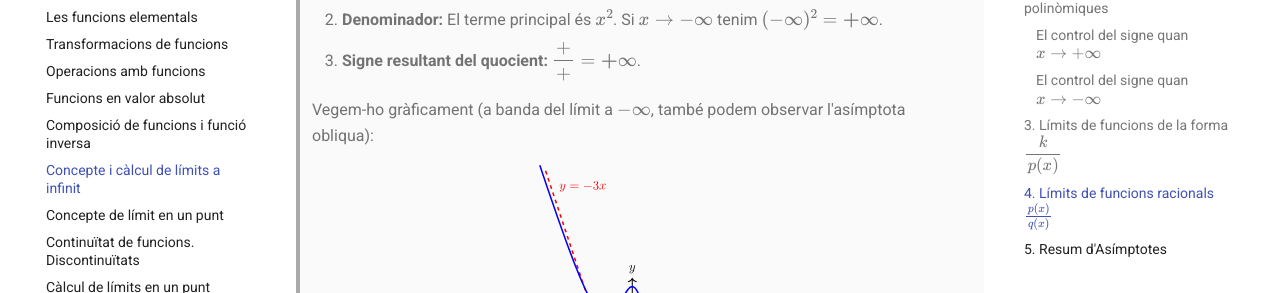
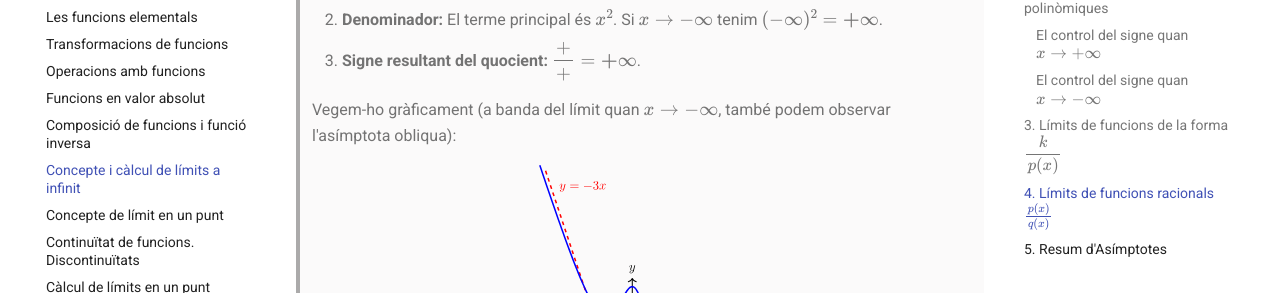
Before and after one commit to irazuzta/MatematiquesBat, an MkDocs documentation site: the page built from docs/analisi/08_limits_infinit.md, in a window 1280 px wide and 900 px high, scrolled down 7973 px. Shown: the part 163-456 px from the top of the window. Built offline with MkDocs 1.6.1 and Material for MkDocs 9.7.7, drawn with Linux system fonts in a browser that asks for light colours.

Commit message:
Gràfics de límits

```diff
--- a/docs/analisi/08_limits_infinit.md
+++ b/docs/analisi/08_limits_infinit.md
@@ -150,7 +150,7 @@
 
 Veure que això és així no és molt complicat:
 
-Sigui $d=n-m$
+Sigui $d=m-n$
 
 $$\lim\limits_{x \to \pm\infty} \displaystyle\frac{p(x)}{q(x)}=\lim\limits_{x \to \pm\infty}\frac{a_nx^n}{b_mx^m}=\lim\limits_{x \to \pm\infty}\frac{a_n\cancel{x^n}}{b_mx^d}=\frac{a_n}{b_m}\frac{1}{(\pm\infty)^d}=0$$
 
@@ -204,7 +204,7 @@
 > 2. **Denominador:** El terme principal és $x^2$. Si $x\to -\infty$ tenim $(-\infty)^2 = \mathbf{+\infty}$.
 > 3. **Signe resultant del quocient:** $\displaystyle\frac{+} {+} = \mathbf{+\infty}$.
 >
-> Vegem-ho gràficament (a banda del límit a $-\infty$, també podem observar l'asímptota obliqua):
+> Vegem-ho gràficament (a banda del límit quan $x \to -\infty$, també podem observar l'asímptota obliqua):
 >
 > ![Exemple funcions](../img/analisi/asimptota_oblq.svg){width=40%}
 
```
